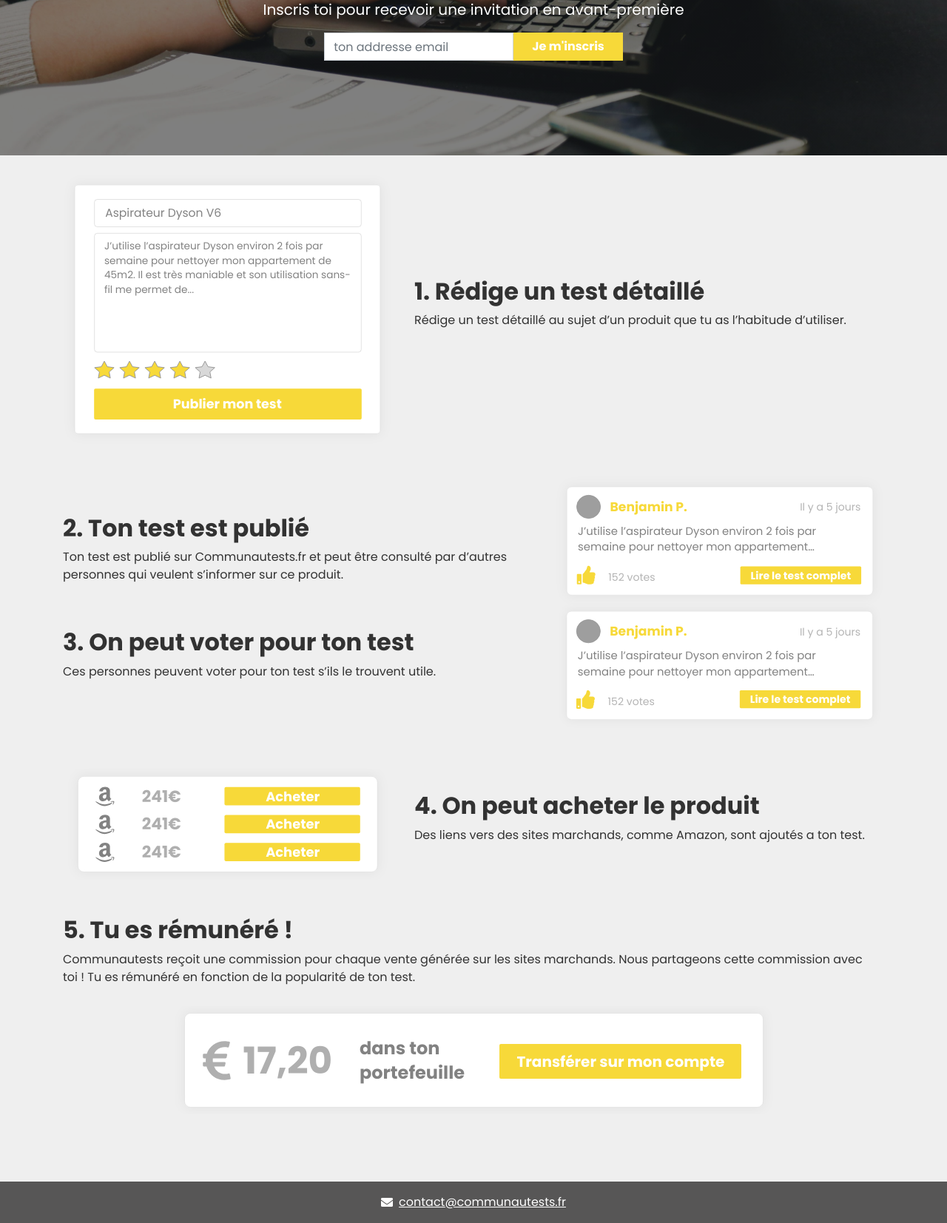
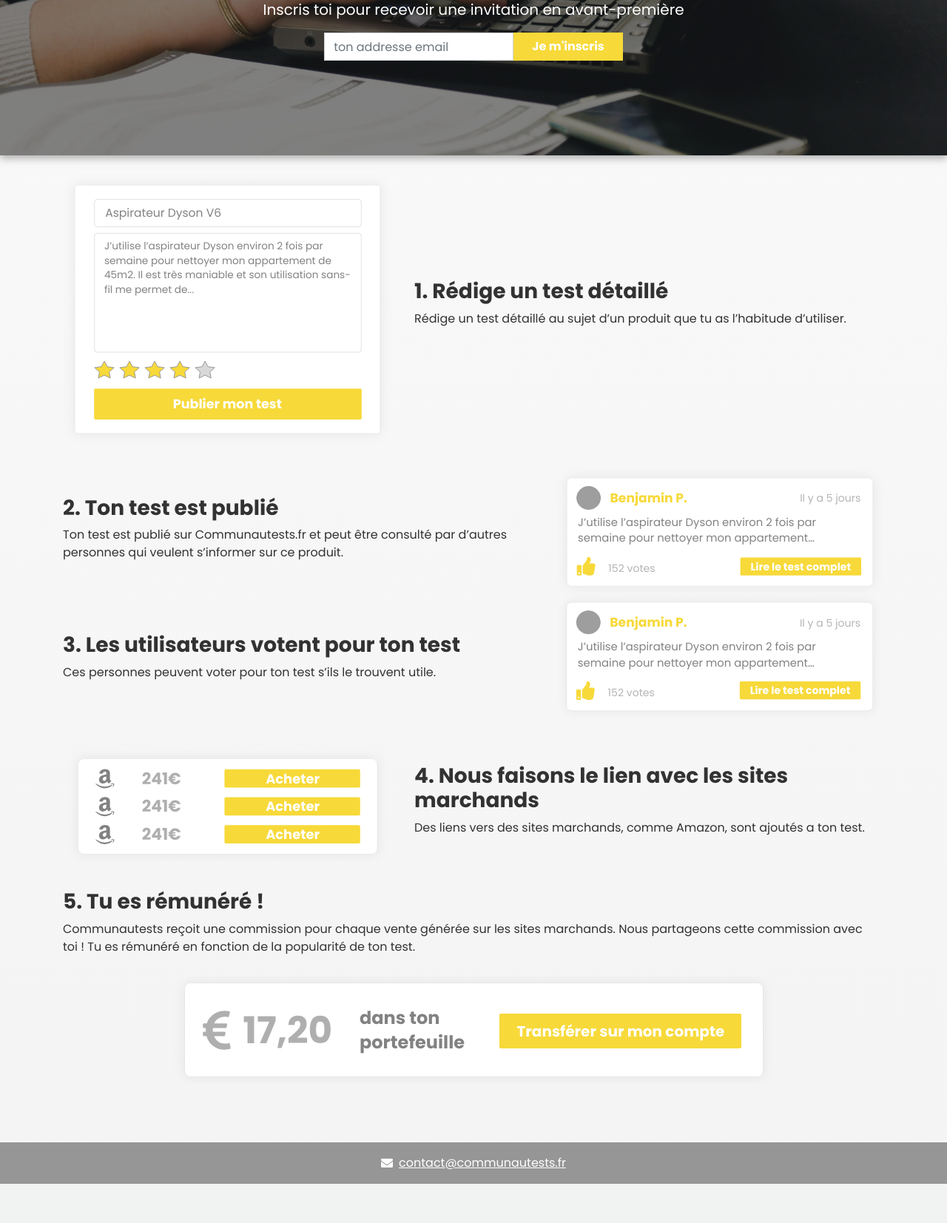
Before and after one commit to benj-p/prelaunch, a PHP site: page / in a window 1280 px wide. Shown: the part 334-1987 px from the top of the page at 74% size. After the commit the page ends 1934 px from the top, so only its background shows below. Run offline with PHP 8.4, Linux system fonts and the light colour scheme; grey boxes are pictures that could not be loaded.

Commit message:
styling changes

```diff
--- a/css/style.css
+++ b/css/style.css
@@ -7,10 +7,13 @@ html, body {
 
 body {
   font-family: 'Poppins', sans-serif;
-  background-color: #EFEFEF;
   display: flex;
   flex-direction: column;
   color: rgb(50,50,50);
+  background: rgb(255,255,255);
+  background: -webkit-linear-gradient(rgba(255,255,255,1) 0%, rgba(247,217,57,0.2) 100%);
+  background: -o-linear-gradient(rgba(255,255,255,1) 0%, rgba(247,217,57,0.2) 100%);
+  background: linear-gradient(rgba(250,250,250,1) 0%, rgba(200,200,200,0.2) 100%);
 }
 
 h1 {
@@ -20,6 +23,7 @@ h1 {
 }
 
 h2 {
+  font-size: 28px;
   font-weight: bold;
 }
 
@@ -33,6 +37,7 @@ h2 {
   background-size: 100%;
   color: white;
   margin-bottom: 24px;
+  box-shadow: 0 4px 10px rgba(100,100,100,0.5);
 }
 
 .header p {
@@ -87,18 +92,14 @@ form {
   flex: 1 0 auto;
 }
 
-.step-text:first-of-type {
-  margin-bottom: 60px;
-}
-
 .step {
-  margin-bottom: 40px;
+  margin-bottom: 28px;
 }
 
 .wallet-illustration {
   text-align: center;
 }
-
+/*
 .card-concept {
   display: flex;
   background-color: #F8F8F8;
@@ -125,13 +126,13 @@ form {
 
 .card-concept .description {
   margin-left: 32px;
-}
+}*/
 
 .footer {
   margin-top: 40px;
   flex-shrink: 0;
   padding: 16px 0;
-  background-color: #575656;
+  background-color: rgba(150,150,150);
   text-align: center;
   color: white;
 }
--- a/index.html
+++ b/index.html
@@ -143,15 +143,15 @@
     </div>
 
     <div class="row step">
-      <div class="col-md-7 my-auto">
-        <div class="step-text">
-          <h2>2. Ton test est publié</h2>
-          <p>Ton test est publié sur Communautests.fr et peut être consulté par d’autres personnes qui veulent s’informer sur ce produit.</p>
-        </div>
-        <div class="step-text">
-          <h2>3. On peut voter pour ton test</h2>
-          <p>Ces personnes peuvent voter pour ton test s’ils le trouvent utile.</p>
-        </div>
+      <div class="col-md-7 d-flex justify-content-around flex-column">
+          <div>
+            <h2>2. Ton test est publié</h2>
+            <p>Ton test est publié sur Communautests.fr et peut être consulté par d’autres personnes qui veulent s’informer sur ce produit.</p>
+          </div>
+          <div>
+            <h2>3. Les utilisateurs votent pour ton test</h2>
+            <p>Ces personnes peuvent voter pour ton test s’ils le trouvent utile.</p>
+          </div>
       </div>
       <div class="col-md-5 my-auto">
         <svg viewBox="0 0 569 443" version="1.1" xmlns="http://www.w3.org/2000/svg" xmlns:xlink="http://www.w3.org/1999/xlink">
@@ -319,7 +319,7 @@
         </svg>
       </div>
       <div class="col-md-7 my-auto">
-        <h2>4. On peut acheter le produit</h2>
+        <h2>4. Nous faisons le lien avec les sites marchands</h2>
         <p>Des liens vers des sites marchands, comme Amazon, sont ajoutés a ton test.</p>
       </div>
     </div>
```
